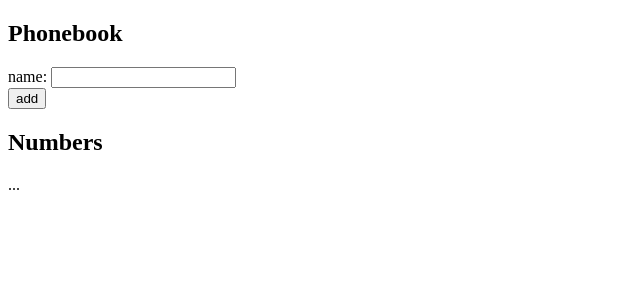
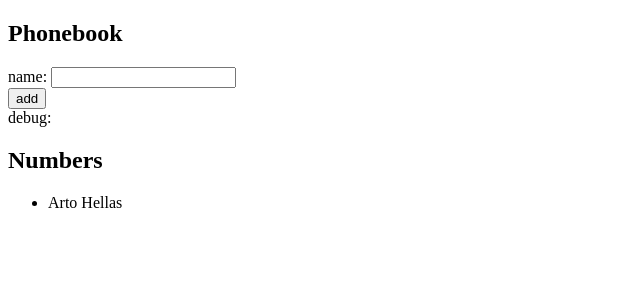
Before and after one commit to paulAlexSerban/wbk--full-stack-open--2026, a React (Vite) app in the folder part2/phonebook/: page / in a window 1280 px wide. Shown: the top 300 px of the page, without its empty margins (0-640 px from the left). Built offline with nearby package versions, Linux system fonts and the light colour scheme.

Commit message:
feat(part2): add ex 2.6 sol

```diff
--- a/part2/phonebook/src/App.jsx
+++ b/part2/phonebook/src/App.jsx
@@ -1,26 +1,47 @@
-import { useState } from 'react'
+import { useState } from "react";
 
 const App = () => {
-  const [persons, setPersons] = useState([
-    { name: 'Arto Hellas' }
-  ])
-  const [newName, setNewName] = useState('')
+  const [persons, setPersons] = useState([{ name: "Arto Hellas" }]);
+  const [newName, setNewName] = useState("");
+
+  const handleNameChange = (event) => {
+    setNewName(event.target.value);
+  };
+
+  const addPerson = (event) => {
+    event.preventDefault();
+
+    const personObject = {
+      name: newName,
+    };
+
+    setPersons(persons.concat(personObject));
+    setNewName("");
+  };
 
   return (
     <div>
       <h2>Phonebook</h2>
-      <form>
+
+      <form onSubmit={addPerson}>
         <div>
-          name: <input />
+          name: <input value={newName} onChange={handleNameChange} />
         </div>
         <div>
           <button type="submit">add</button>
         </div>
       </form>
+
+      <div>debug: {newName}</div>
+
       <h2>Numbers</h2>
-      ...
+      <ul>
+        {persons.map((person) => (
+          <li key={person.name}>{person.name}</li>
+        ))}
+      </ul>
     </div>
-  )
-}
+  );
+};
 
-export default App
+export default App;
```
